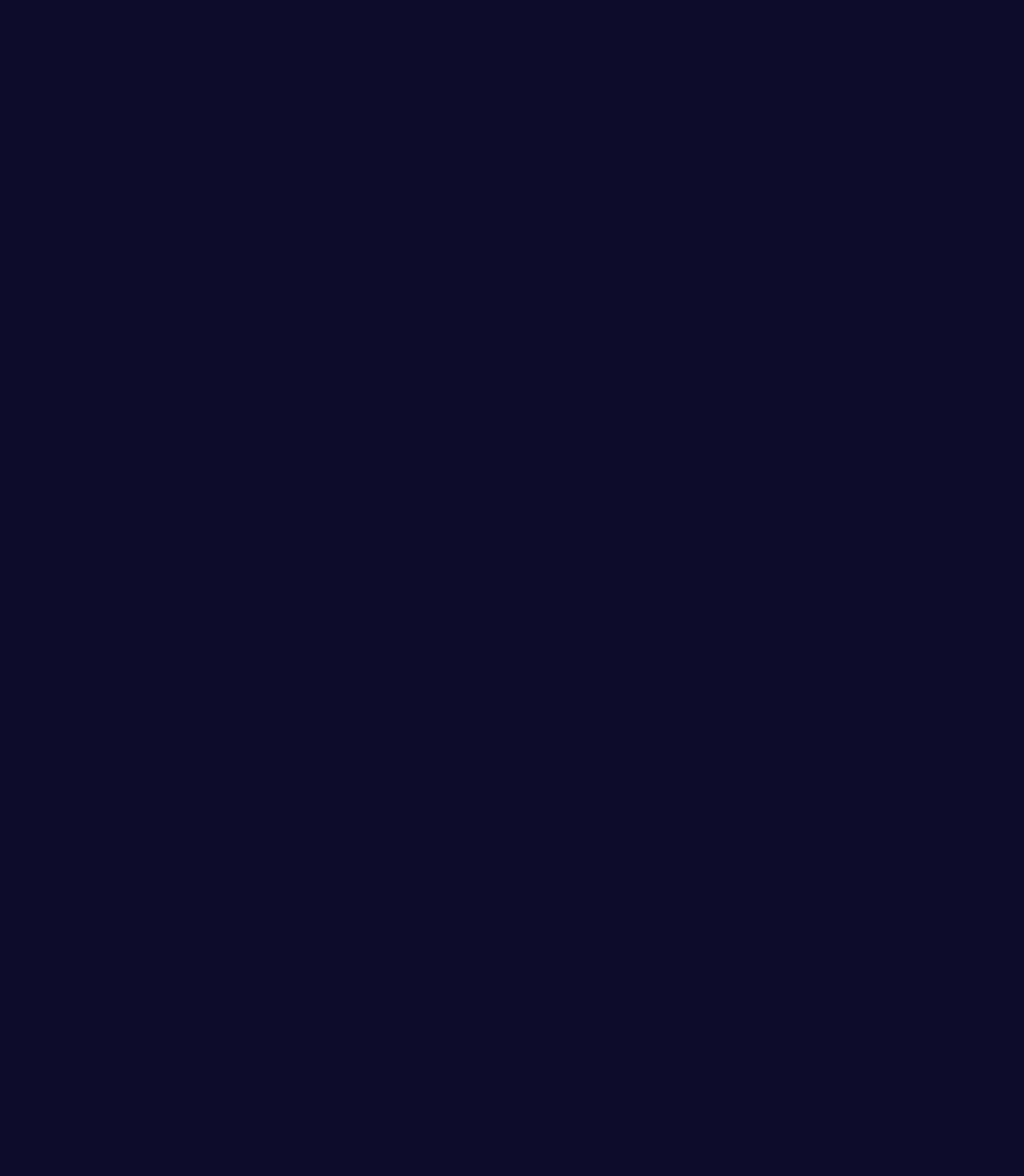
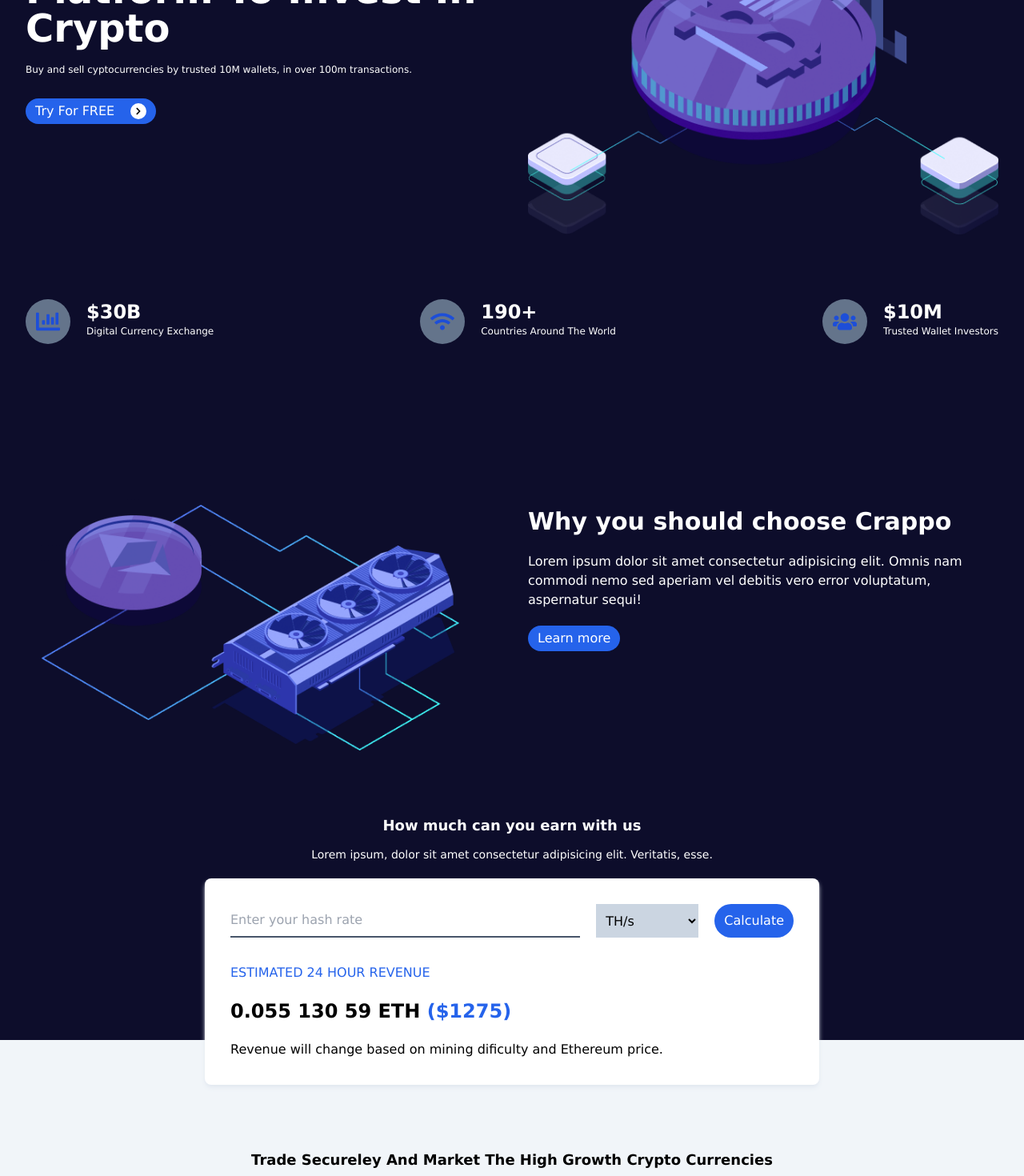
Before and after one commit to tsikatawill/crappo, a React (Create React App) app: page / in a window 1280 px wide. Shown: the part 380-1850 px from the top of the page at 80% size. Before the commit the page ends 800 px from the top, so only its background shows below. Built offline with nearby package versions, Linux system fonts and the light colour scheme.

Commit message:
import all new sections

```diff
--- a/src/App.jsx
+++ b/src/App.jsx
@@ -1,9 +1,22 @@
-import Navbar from "./components/Navbar";
+import CryptoCurrencySection from './components/CryptoCurrencySection';
+import DemographicsSection from './components/DemographicsSection';
+import HashCalculatorSection from './components/HashCalculatorSection';
+import Hero from './components/Hero';
+import Navbar from './components/Navbar';
+import WhySection from './components/WhySection';
 
 export default function App() {
   return (
     <>
-    <Navbar />
+      <header>
+        <Navbar />
+        <Hero />
+        <DemographicsSection />
+        <WhySection />
+        <HashCalculatorSection />
+        <CryptoCurrencySection />
+        <div className="space h-96"></div>
+      </header>
     </>
   );
 }
```
